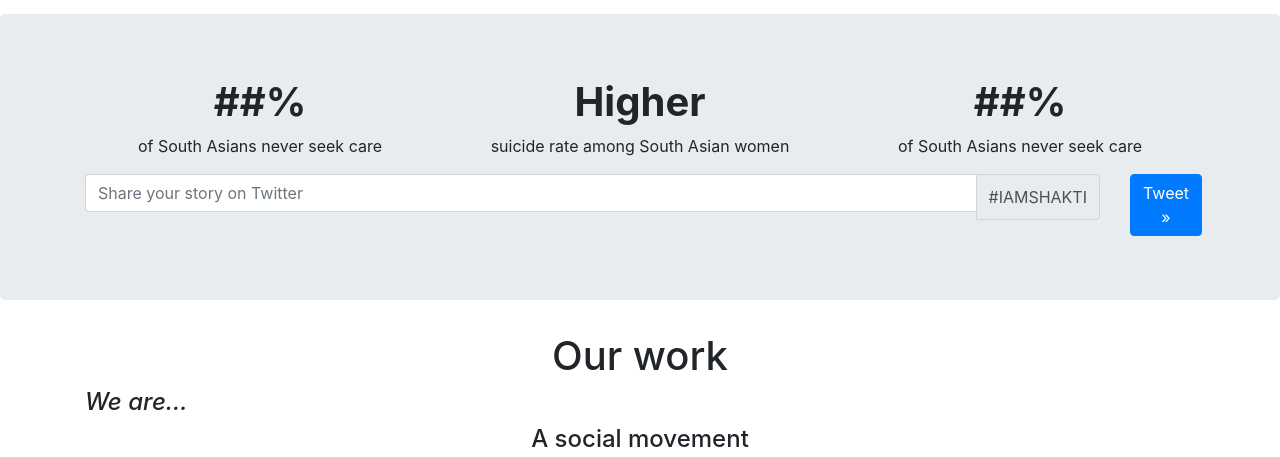
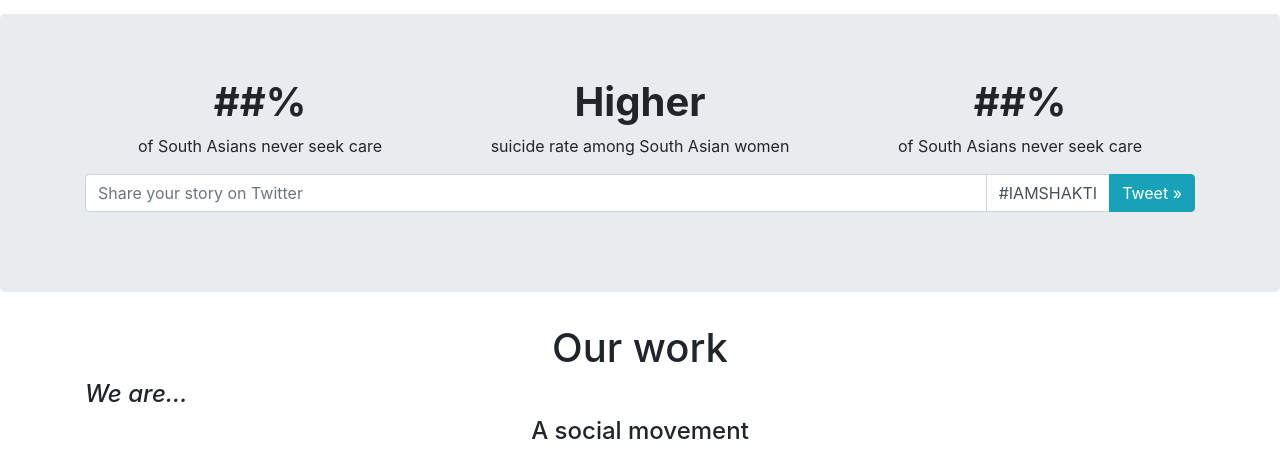
Before and after one commit to nikhilch/iamshakti, a Django app: template iamshakti/templates/about.html in a window 1280 px wide. Shown: the part 508-965 px from the top of the page. Run offline with Django 3.2, Linux system fonts and the light colour scheme; the template is opened without the code that fills it, so the values that code supplies are empty; some libraries are stand-ins or nearby versions.

Commit message:
Making the tweet thing look less wonky lol

```diff
--- a/iamshakti/templates/about.html
+++ b/iamshakti/templates/about.html
@@ -34,14 +34,12 @@
             </div>
         </div>
         <div class="row">
-            <div class="input-group mb-3 col-sm-11">
+            <div class="input-group mb-3 col">
                 <input type="text" class="form-control" placeholder="Share your story on Twitter" aria-label="Share your story on Twitter" aria-describedby="basic-addon2">
                 <div class="input-group-append">
-                    <span class="input-group-text" id="basic-addon2">#IAMSHAKTI</span>
+                    <span class="bg-white input-group-text" id="basic-addon2">#IAMSHAKTI</span>
+                    <a class="btn btn-info" href="#" role="button">Tweet &raquo;</a>
                 </div>
-            </div>
-            <div class="col-sm-1 text-right">
-                <a class="btn btn-primary btn" href="#" role="button">Tweet &raquo;</a>
             </div>
         </div>
     </div>
```
